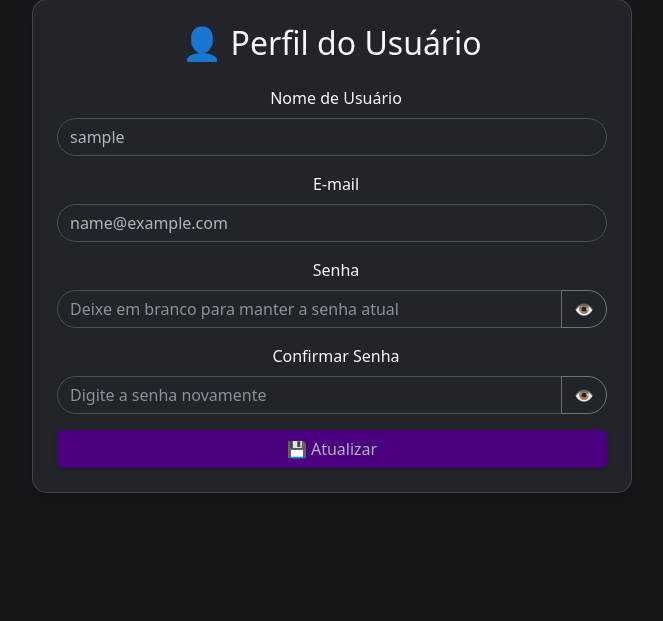
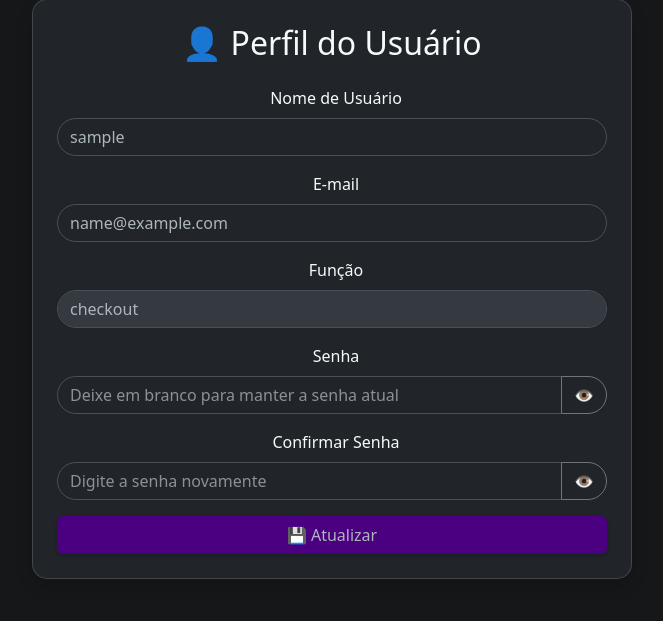
Before and after one commit to FilipeMHottis/stock-plus, a Django app: page /user/ in a window 1280 px wide. Shown: the part 179-800 px from the top of the page, without its empty margins (308-971 px from the left). Run offline with Django 5.2, Linux system fonts and the light colour scheme; the visitor is signed in with stand-in values (Sample User, id 1).

Commit message:
feat: Show role

```diff
--- a/core/templates/user_profile.html
+++ b/core/templates/user_profile.html
@@ -30,6 +30,11 @@
         <div class="mb-3">
             <label for="email" class="form-label"><i class="fas fa-envelope me-2"></i>E-mail</label>
             <input type="email" class="form-control rounded-pill" id="email" name="email" value="{{ user.email }}">
+        </div>
+
+        <div class="mb-3">
+            <label for="role" class="form-label"><i class="fas fa-id-badge me-2"></i>Função</label>
+            <input type="text" class="form-control rounded-pill" id="role" disabled name="role" value="{{ user.role }}" readonly>
         </div>
 
         <!-- Password -->
```
